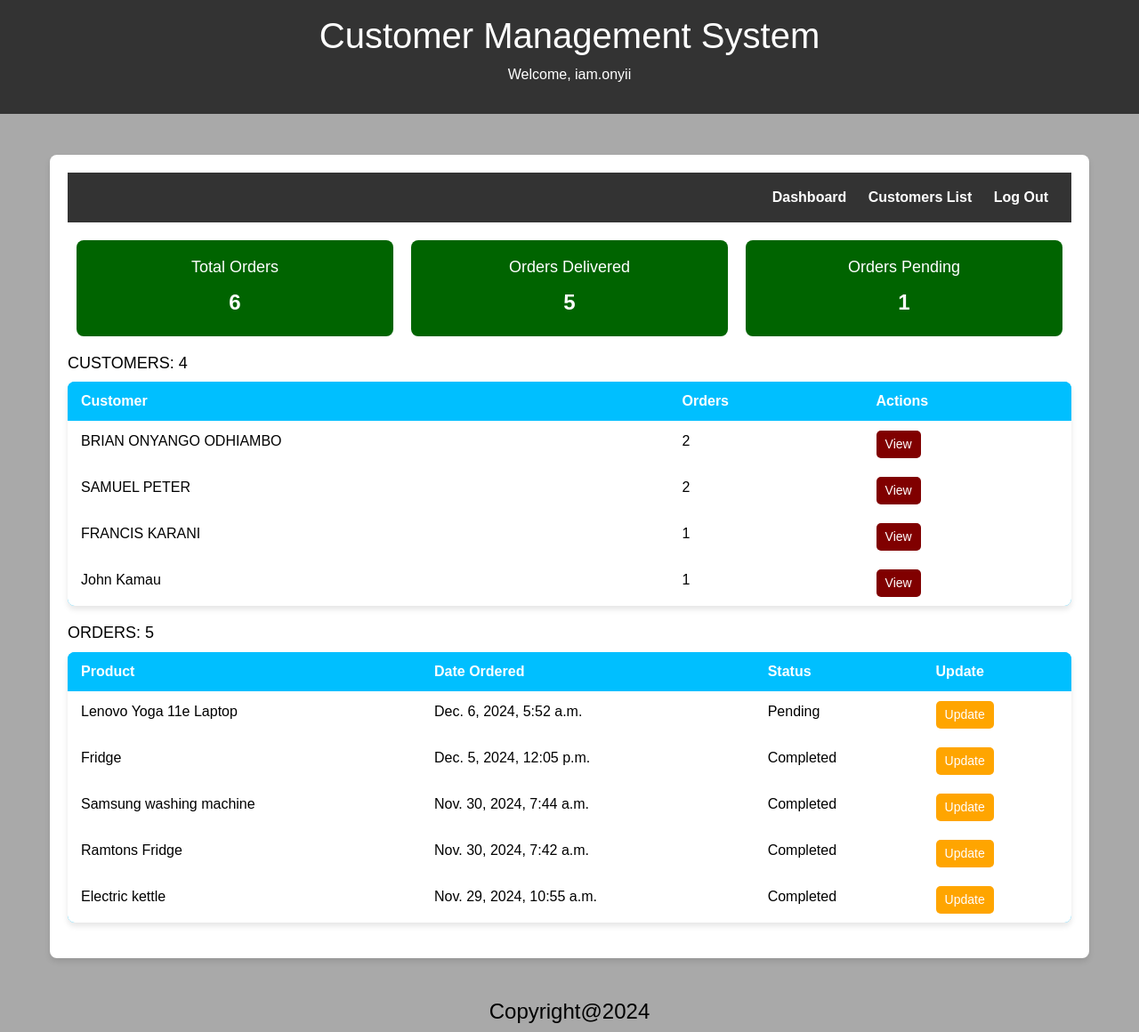
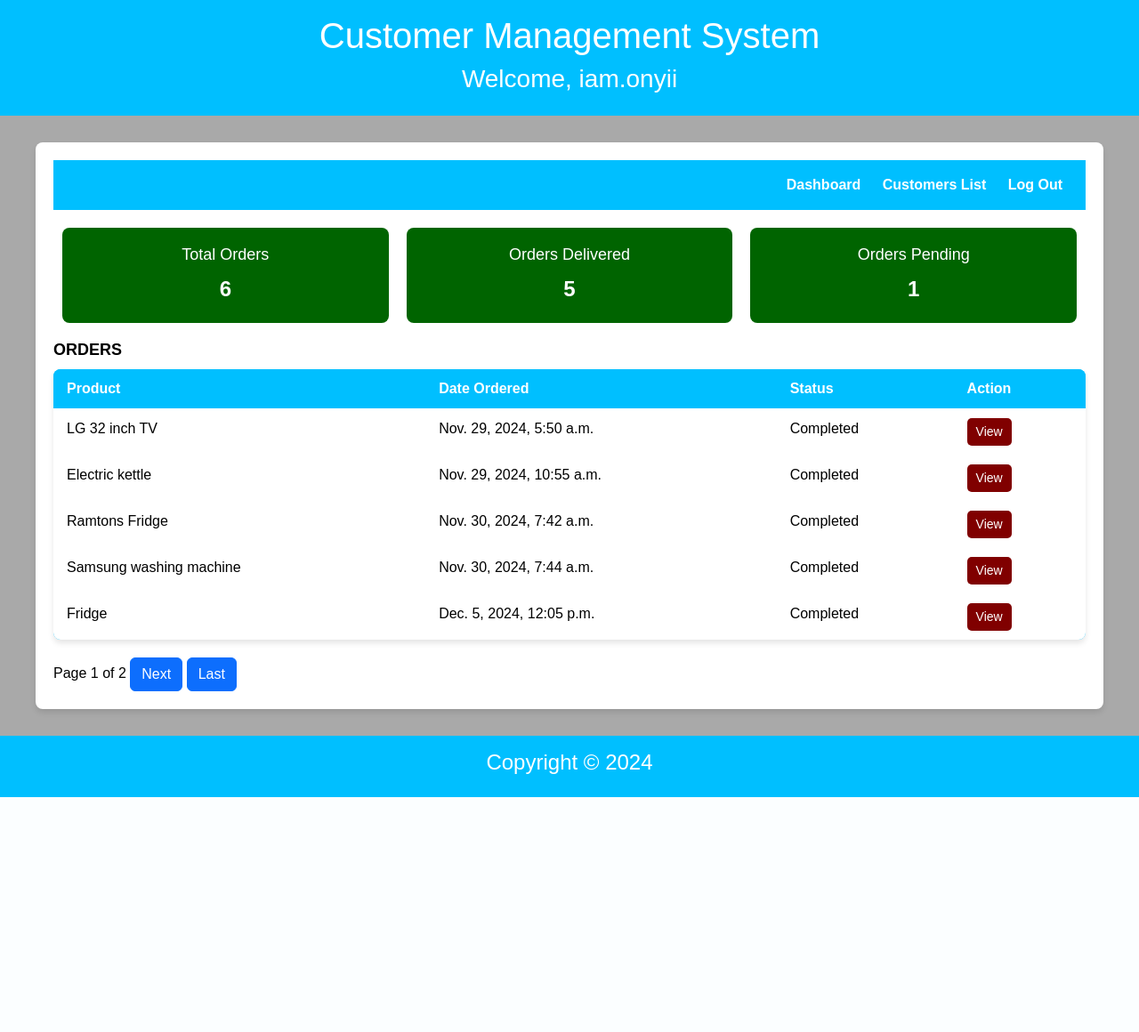
Before and after one commit to Brianonyango879/customer_management_system, a Django app: page / in a window 1280 px wide. Shown: the whole page at 89% size. After the commit the page ends 896 px from the top, so only its background shows below. Run offline with Django 5.2, Linux system fonts and the light colour scheme; a user stored in the database is signed in; data comes from the database, SQL or seed files in the repository; both versions use the stored data as it was after the commit.

Commit message:
updated customer management system

```diff
--- a/accounts/templates/accounts/login.html
+++ b/accounts/templates/accounts/login.html
@@ -16,7 +16,7 @@
             margin: 0;
             padding: 0;
             height: 100%;
-            background: darkgray !important;
+            background: white !important;
         }
 
         .user_card {
--- a/accounts/templates/accounts/register.html
+++ b/accounts/templates/accounts/register.html
@@ -13,7 +13,7 @@
 			margin: 0;
 			padding: 0;
 			height: 100%;
-			background: darkgray !important;
+			background: white !important;
 		}
 		.user_card {
 			width: 350px;
--- a/customer/templates/customer/base.html
+++ b/customer/templates/customer/base.html
@@ -16,16 +16,17 @@
         }
 
         header {
-            background: #333;
-            color: #fff;
+            background: deepskyblue;
+            color: white;
             padding: 1rem;
             text-align: center;
         }
 
-        .container {
-            max-width: 1200px;
-            margin: auto;
+        footer {
+            background: deepskyblue;
+            color: white;
             padding: 1rem;
+            text-align: center;
         }
 
 
@@ -36,16 +37,19 @@
     <div id="NavbarDiv">
         <header>
             <h1>Customer Management System</h1>
-        <p>Welcome, {{user.username}}</p>
+            <h3>Welcome, {{user.username}}</h3>
         </header>
     </div>
-<div id="ContentDiv" class="container">
+    <div id="ContentDiv">
         {% block content %}
         {% endblock %}
     </div>
 </div>
-<div id="FooterDiv" style="justify-self: center">
-    <h4>Copyright@2024</h4>
+<div id="FooterDiv">
+    <footer>
+        <h4>Copyright © 2024</h4>
+    </footer>
 </div>
+
 </body>
 </html>
--- a/customer/templates/customer/dashboard.html
+++ b/customer/templates/customer/dashboard.html
@@ -28,43 +28,17 @@
             <p>{{ orders_pending }}</p>
         </div>
     </div>
-
-    <!-- Customers and Orders Section -->
-    <div class="dashboard-content">
-        <!-- Customers List -->
-        <div class="customers-section">
-            <h3>CUSTOMERS: {{ customer_count }}</h3>
-            <table class="table">
-                <thead>
-                <tr>
-                    <th>Customer</th>
-                    <th>Orders</th>
-                    <th>Actions</th>
-                </tr>
-                </thead>
-                <tbody>
-                {% for customer in customers %}
-                <tr>
-                    <td>{{ customer.name }}</td>
-                    <td>{{ customer.orders.count }}</td>
-                    <td><a href="{% url 'customer_detail' customer.id %}" class="view-btn">View</a></td>
-                </tr>
-                {% endfor %}
-                </tbody>
-            </table>
-        </div>
-    </div>
      <div class="dashboard-content">
         <!--  Orders -->
         <div class="orders-section">
-            <h3>ORDERS: {{ orders.count }}</h3>
+            <h3><strong>ORDERS</strong></h3>
             <table class="table">
                 <thead>
                 <tr>
                     <th>Product</th>
                     <th>Date Ordered</th>
                     <th>Status</th>
-                    <th>Update</th>
+                    <th>Action</th>
                 </tr>
                 </thead>
                 <tbody>
@@ -73,11 +47,29 @@
                     <td>{{ order.product }}</td>
                     <td>{{ order.order_date }}</td>
                     <td>{{ order.order_status }}</td>
-                    <td><a href="{% url 'edit_order' order.id %}" class="update-btn">Update</a></td>
+                    <td><a href="{% url 'order_list' order.id %}" class="view-btn">View</a></td>
                 </tr>
                 {% endfor %}
                 </tbody>
             </table>
+            <!-- Pagination Controls -->
+<div class="pagination">
+    <span class="step-links">
+        {% if orders.has_previous %}
+        <a href="?page=1" class="btn btn-primary">First</a>
+        <a href="?page={{ orders.previous_page_number }}" class="btn btn-primary">Previous</a>
+        {% endif %}
+
+        <span class="current">
+            Page {{ orders.number }} of {{ orders.paginator.num_pages }}
+        </span>
+
+        {% if orders.has_next %}
+        <a href="?page={{ orders.next_page_number }}" class="btn btn-primary">Next</a>
+        <a href="?page={{ orders.paginator.num_pages }}" class="btn btn-primary">Last</a>
+        {% endif %}
+    </span>
+</div>
         </div>
     </div>
 </div>
--- a/customer/views.py
+++ b/customer/views.py
@@ -1,11 +1,36 @@
 from django.shortcuts import render, redirect, get_object_or_404
 from .models import Customer, Order
 from django.contrib.auth.decorators import login_required
+from django.core.paginator import Paginator, PageNotAnInteger, EmptyPage
+from django.db.models import Q  # Import Q for complex queries
+
 
 # Create your views here.
 @login_required(login_url='login')
 def customer_list(request):
+    query = request.GET.get('q')
     customers = Customer.objects.all()
+
+    if query:
+        # Filter customers based on the search query
+        customers = customers.filter(
+            Q(name__icontains=query) |  # Search by name (case-insensitive)
+            Q(email__icontains=query) |  # Search by email
+            Q(phone__icontains=query)  # Search by phone number
+        )
+
+    # Set up pagination (10 customers per page)
+    paginator = Paginator(customers, 10)
+    page = request.GET.get('page')  # Get the current page number from the request
+
+    try:
+        customers = paginator.page(page)
+    except PageNotAnInteger:
+        # If the page is not an integer, show the first page
+        customers = paginator.page(1)
+    except EmptyPage:
+        # If the page is out of range, show the last page of results
+        customers = paginator.page(paginator.num_pages)
     return render(request, 'customer/customer_list.html', {'customers' : customers})
 @login_required(login_url='login')
 def customer_detail(request, id):
@@ -70,21 +95,28 @@
 @login_required(login_url='login')
 def dashboard(request):
     # Query all customers and orders
-    customers = Customer.objects.all()
     total_orders = Order.objects.count()
     orders_completed = Order.objects.filter(order_status="Completed").count()
     orders_pending = Order.objects.filter(order_status="Pending").count()
+    orders = Order.objects.all()
 
-    # Slice only AFTER filtering/sorting
-    recent_orders = Order.objects.all().order_by('-id')[:5]  # Last 5 orders
+    # Set up pagination (5 orders per page)
+    paginator = Paginator(orders, 5)
+    page = request.GET.get('page')  # Get the current page number from the request
 
+    try:
+        orders = paginator.page(page)
+    except PageNotAnInteger:
+        # If the page is not an integer, show the first page
+        orders = paginator.page(1)
+    except EmptyPage:
+        # If the page is out of range, show the last page of results
+        orders = paginator.page(paginator.num_pages)
     # Pass the context to the template
     context = {
         'total_orders': total_orders,
         'orders_completed': orders_completed,
         'orders_pending': orders_pending,
-        'customer_count': customers.count(),
-        'customers': customers,
-        'orders': recent_orders,
+        'orders': orders,
     }
     return render(request, 'customer/dashboard.html', context)
--- a/static/style.css
+++ b/static/style.css
@@ -50,7 +50,7 @@
 
 }
 
-.stat-card {
+.stat-card{
     background: darkgreen;
     color: white;
     text-align: center;
@@ -153,6 +153,7 @@
     background-color: red;
 }
 
+
 .grid-container {
     display: grid;
     grid-gap: 10px;
@@ -183,4 +184,13 @@
         display: flex;
         flex-wrap: wrap;
     }
+
+    .grid-container {
+        display: grid;
+        grid-gap: 10px;
+        grid-template-areas:
+        'nd nd nd nd nd nd nd nd'
+        'cd cd cd cd cd cd cd cd'
+        'fd fd fd fd fd fd fd fd';
+    }
 }
```
Also changed, not shown: customer/templates/customer/customer_form.html (+9 -1 lines), customer/templates/customer/customer_list.html (+23 -0 lines), customer/templates/customer/edit_order.html (+9 -3 lines), customer/templates/customer/order_form.html (+8 -2 lines), db.sqlite3. Lines whose indentation alone changed are shown as unchanged.
